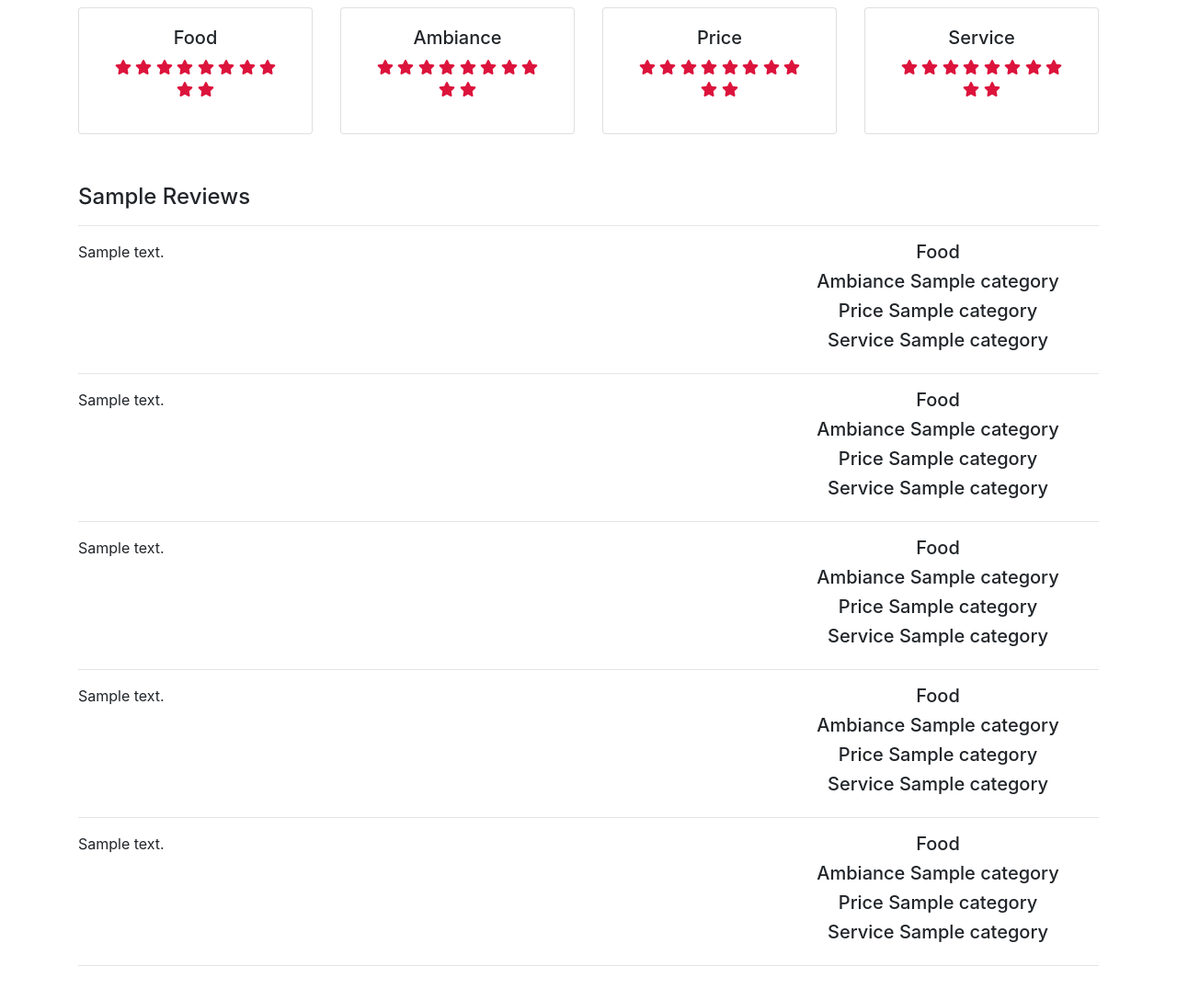
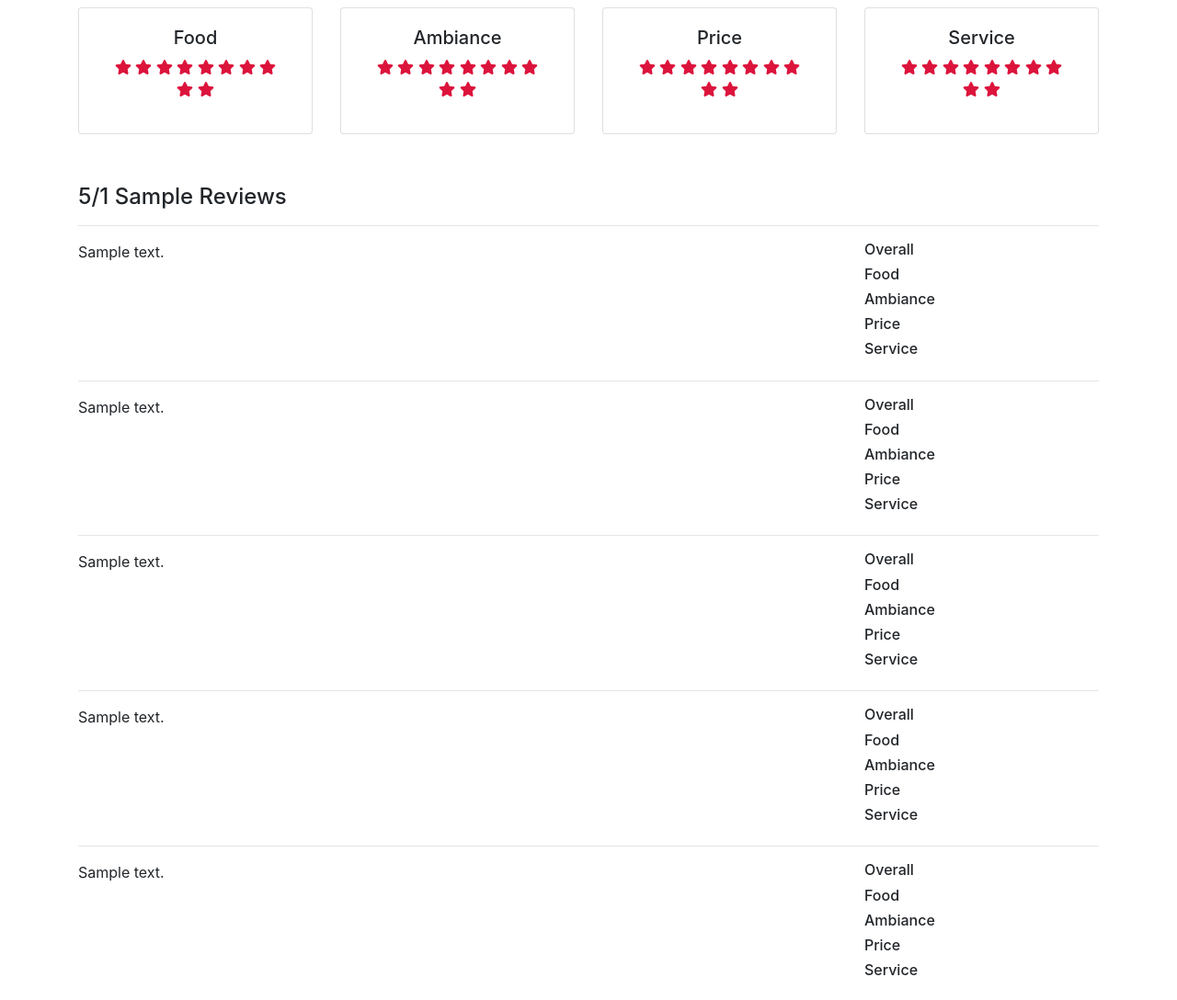
Before and after one commit to taranagar/yelp-review-challenge, a Flask app: template app/templates/restaurant.html in a window 1280 px wide. Shown: the part 557-1645 px from the top of the page at 92% size. Run offline with Flask 2, Linux system fonts and the light colour scheme; the template is opened without the code that fills it: most values are stand-ins (such as "Sample title", 1, 10 or a date in 2020); some libraries are stand-ins or nearby versions.

Commit message:
i have commitment issues

```diff
--- a/app/templates/restaurant.html
+++ b/app/templates/restaurant.html
@@ -4,7 +4,7 @@
 <div class="jumbotron text-center" style="display: flex; align-items: center; justify-content: center; height: 40vh; margin-bottom: 0px; background:linear-gradient(0deg,rgba(0,0,0,0.2),rgba(0,0,0,0.4)),url(https://images.unsplash.com/photo-1508501184302-bcac77f780c8?ixlib=rb-0.3.5&ixid=eyJhcHBfaWQiOjEyMDd9&s=13a907cbb9d5c0240f2c79f9daee234a&auto=format&fit=crop&w=1655&q=80); background-size: cover; color: white">
   <div class="container">
     <h1 class="display-4">{{business.name}}</h1>
-    <h5 class ="lead">{{business.address}}, {{business.city}}, {{business.state}}, {{business.postal_code}}</h5>
+    <h5 class ="lead">{{business.address}}</h5>
     <h5 class ="lead">{{business.review_count}} Reviews</h5>
   </div>
 </div>
@@ -113,42 +113,87 @@
   <br />
 
   <div class="container">
-    <h4> Sample Reviews </h4>
+    <h4> 5/{{business.review_count}} Sample Reviews </h4>
     {% for i in range(5) %}
     <hr>
       <div class="row">
         <div class="col-md-8">
           <p>{{reviews[i].text}}</p>
         </div>
-        <div class="col-md-4">
-          <h5 class="text-center">
+        <div class="col-md-1">
+        </div>
+        <div class="col-md-3">
+          <h6>
+            Overall
+            {%if overall_list[i] is number%}
+              {%for i in range((overall_list[i]-0.5)|round|int)%}
+                <i class="fas fa-star" style="color:CRIMSON; border-width: 1px;"></i>
+              {% endfor %}
+              {%if (overall_list[i]|round|int) > overall_list[i]%}
+                <i class="fas fa-star-half" aria-hidden="true" style="color:CRIMSON; border-radius: 1px;"></i>
+              {% endif %}
+            {% endif %}
+          </h6>
+          <h6>
             Food
-            {%for i in range((category_list[i][0]-0.5)|round|int)%}
-              <i class="fas fa-star" style="color:CRIMSON; border-width: 1px;"></i>
-            {% endfor %}
-            {%if (category_list[i][0]|round|int) > category_list[i][0]%}
-              <i class="fas fa-star-half" aria-hidden="true" style="color:CRIMSON; border-radius: 1px;"></i>
+            {%if category_list[i][0] is number%}
+              {%for i in range((category_list[i][0]-0.5)|round|int)%}
+                <i class="fas fa-star" style="color:CRIMSON; border-width: 1px;"></i>
+              {% endfor %}
+              {%if (category_list[i][0]|round|int) > category_list[i][0]%}
+                <i class="fas fa-star-half" aria-hidden="true" style="color:CRIMSON; border-radius: 1px;"></i>
+              {% endif %}
             {% endif %}
-          </h5>
-          <h5 class="text-center">Ambiance {{category_list[1][1]}} </h5>
-          <h5 class="text-center">Price {{category_list[1][2]}} </h5>
-          <h5 class="text-center">Service {{category_list[1][3]}} </h5>
+          </h6>
+          <h6>
+            Ambiance
+            {%if category_list[i][1] is number%}
+              {%for i in range((category_list[i][1]-0.5)|round|int)%}
+                <i class="fas fa-star" style="color:CRIMSON; border-width: 1px;"></i>
+              {% endfor %}
+              {%if (category_list[i][1]|round|int) > category_list[i][1]%}
+                <i class="fas fa-star-half" aria-hidden="true" style="color:CRIMSON; border-radius: 1px;"></i>
+              {% endif %}
+            {% endif %}
+          </h6>
+          <h6>
+            Price
+            {%if category_list[i][2] is number%}
+              {%for i in range((category_list[i][2]-0.5)|round|int)%}
+                <i class="fas fa-star" style="color:CRIMSON; border-width: 1px;"></i>
+              {% endfor %}
+              {%if (category_list[i][2]|round|int) > category_list[i][2]%}
+                <i class="fas fa-star-half" aria-hidden="true" style="color:CRIMSON; border-radius: 1px;"></i>
+              {% endif %}
+            {% endif %}
+          </h6>
+          <h6>
+            Service
+            {%if category_list[i][3] is number%}
+              {%for i in range((category_list[i][3]-0.5)|round|int)%}
+                <i class="fas fa-star" style="color:CRIMSON; border-width: 1px;"></i>
+              {% endfor %}
+              {%if (category_list[i][3]|round|int) > category_list[i][3]%}
+                <i class="fas fa-star-half" aria-hidden="true" style="color:CRIMSON; border-radius: 1px;"></i>
+              {% endif %}
+            {% endif %}
+          </h6>
         </div>
       </div>
     {% endfor %}
+</div>
 
-  <hr>
+<br />
+<br />
 
+<div class="jumbatron text-center" style="display: flex; align-items: center; justify-content: center;height: 30vh; margin-bottom: 0px; background:linear-gradient(0deg,rgba(0,0,0,0.2),rgba(0,0,0,0.4)),url(https://images.unsplash.com/photo-1504283708523-52171518259f?ixlib=rb-0.3.5&ixid=eyJhcHBfaWQiOjEyMDd9&s=9f0c96eda316c8a6110c93ee9397ad22&auto=format&fit=crop&w=2549&q=80); background-size: cover; color: white ">
+  <h1 class="display-4">The "MYelp" Difference</h1>
+</div>
 
-<div class="large-2 columns">&nbsp;</div>
+<br />
 
-<div class="jumbatron text-center" style="height: 20vh; margin-bottom: 0px; background:linear-gradient(0deg,rgba(0,0,0,0.2),rgba(0,0,0,0.4)),url(https://images.unsplash.com/photo-1504283708523-52171518259f?ixlib=rb-0.3.5&ixid=eyJhcHBfaWQiOjEyMDd9&s=9f0c96eda316c8a6110c93ee9397ad22&auto=format&fit=crop&w=2549&q=80); background-size: cover; color: white ">
-  <h1>The "MYelp" Difference</h1>
-
-</div>
-<h4 class="text-center">Our algorithm does not just provide overall star ratings like Yelp does - it uses NLP to generate specific ratings for categories that are important to users - Food, Ambiance, Price, and Service. MYelp does this by generating category ratings for each individual review based on a sentiment analysis algorithm, and then averaging these values. Above, you can see MYelp's Overall Category Ratings for 3 out of {{business.review_count}} existing reviews for {{business.name}}. Here are MYelp's overall cateogry ratings for {{business.name}}, which are calculated by averaging the above values for each of the {{business.review_count}} existing reviews: </h4>
-
-
-<div class="large-2 columns">&nbsp;</div>
+<div class = "container">
+  <p class="lead">Our algorithm does not just provide overall star ratings like Yelp does - it uses NLP to generate specific ratings for categories that are important to users - Food, Ambiance, Price, and Service. MYelp does this by generating category ratings for each individual review based on a sentiment analysis algorithm, and then averaging these values. Above, you can see MYelp's Overall Ratings for 5 out of {{business.review_count}} existing reviews for {{business.name}}. You can also see MYelp's overall cateogry ratings for {{business.name}}, which are calculated by averaging the above values for each of the {{business.review_count}} existing reviews. With all calculated average scores there are also standard deviation values as stated below. </p>
+  <h5>{{category_std[0]}}, {{category_std[1]}}, {{category_std[2]}}, {{category_std[3]}}</h5>
 </div>
 {% endblock %}
```
Also changed, not shown: 1 other file.
